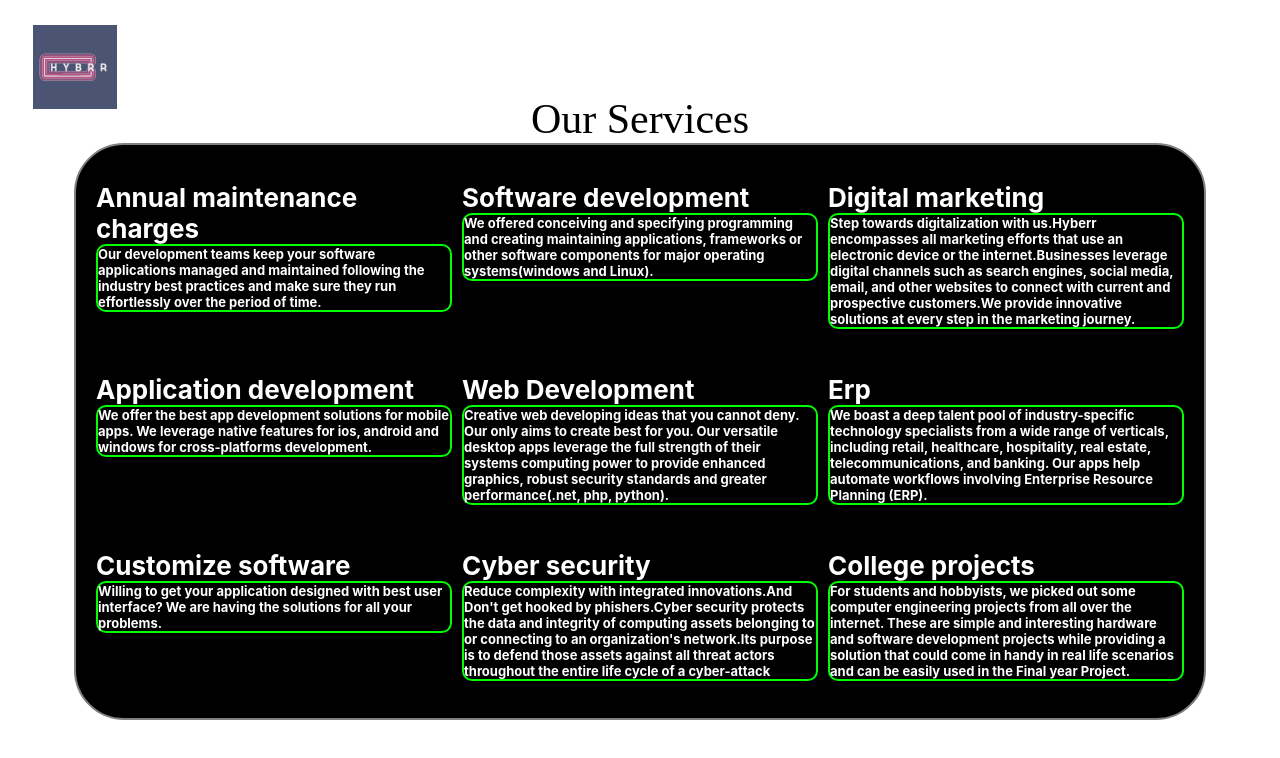
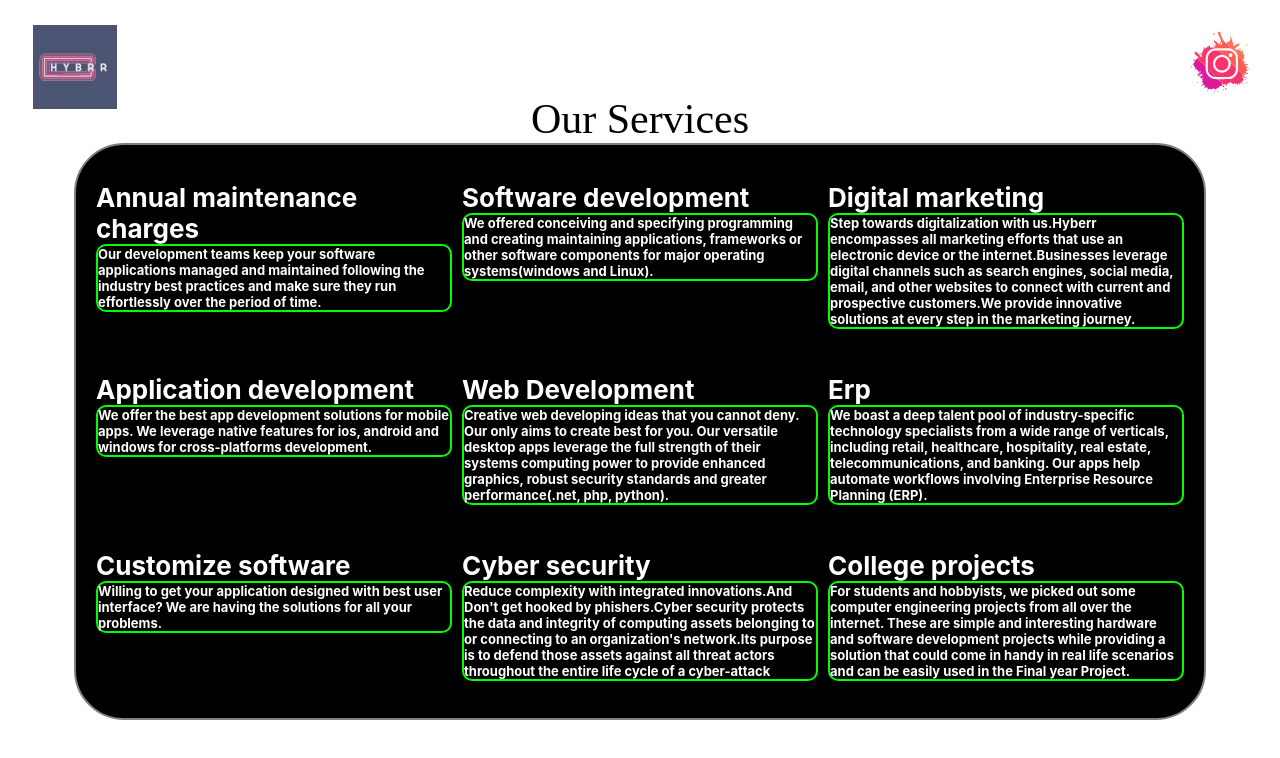
Before and after one commit to Hybrr/Hybrr, a React (Create React App) app in the folder hybrr/: page / in a window 1280 px wide. Shown: the top 758 px of the page. Built offline with nearby package versions, Linux system fonts and the light colour scheme; a web font is replaced by a local one.

Commit message:
adding functions in header

```diff
--- a/hybrr/src/App.js
+++ b/hybrr/src/App.js
@@ -1,4 +1,5 @@
 import React from 'react';
+import { Link, NavLink, Route, Switch, Router, Redirect } from 'react-router-dom';
 
 import Service from './component/service/service.component';
 import HomePage from './pages/homepage/homepage.component';
--- a/hybrr/src/component/header/header.component.jsx
+++ b/hybrr/src/component/header/header.component.jsx
@@ -1,13 +1,18 @@
 import React from 'react';
 
+import { Link, NavLink, Route } from 'react-router-dom';
+
 import { ReactComponent as Logo } from '../../assets/logo.svg';
+import { ReactComponent as Inst } from '../../assets/inst.svg';
 
 import './header.styles.scss';
 
 const Header = () => (
     <div className = 'header'>
         <Logo className = 'logo'/>
+        <Inst className = 'inst'/>
     </div>
+
 );
 
 export default Header;
--- a/hybrr/src/component/header/header.styles.scss
+++ b/hybrr/src/component/header/header.styles.scss
@@ -10,4 +10,10 @@
     width: 100px;
     padding: 25px;
   }
+
+  .inst {
+    height: 150%;
+    width: 100px;
+    padding: 10px;
+  }
 }
```
Also changed, not shown: hybrr/src/assets/inst.svg (added), 1 other file (tests, documents, lock files or other folders).
